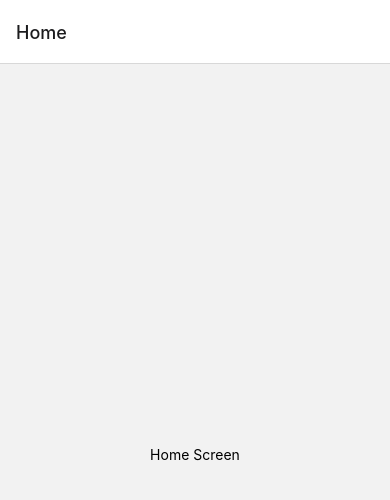
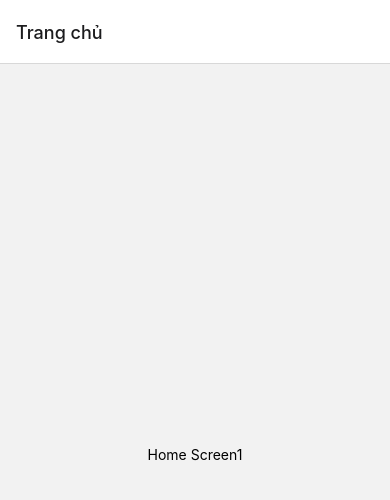
Before and after one commit to vovinhloc/reactnativecli_navigation, a React Native app: screen / in a window 390 px wide. Shown: the top 500 px of the page. Built offline with nearby package versions, Linux system fonts and the light colour scheme.

Commit message:
edit title of screen

```diff
--- a/App.tsx
+++ b/App.tsx
@@ -11,20 +11,35 @@ function HomeScreen() {
   return (
     <GestureHandlerRootView style={{ flex: 1 }}>
       <View style={{ flex: 1, alignItems: "center", justifyContent: "center" }}>
-        <Text>Home Screen</Text>
+        <Text>Home Screen1</Text>
       </View>
     </GestureHandlerRootView>
   );
 }
-
+function DetailsScreen() {
+  return (
+    <View style={{ flex: 1, alignItems: "center", justifyContent: "center" }}>
+      <Text>Details Screen</Text>
+    </View>
+  );
+}
 const Drawer = createDrawerNavigator();
 const MyStack = createNativeStackNavigator();
 
 function App() {
   return (
     <NavigationContainer>
-      <MyStack.Navigator>
-        <MyStack.Screen name="Home" component={HomeScreen} />
+      <MyStack.Navigator initialRouteName="Home">
+        <MyStack.Screen
+          name="Home"
+          component={HomeScreen}
+          options={{ title: "Trang chủ" }}
+        />
+        <MyStack.Screen
+          name="Details"
+          component={DetailsScreen}
+          options={{ title: "Trang chi tiết" }}
+        />
       </MyStack.Navigator>
     </NavigationContainer>
   );
```
